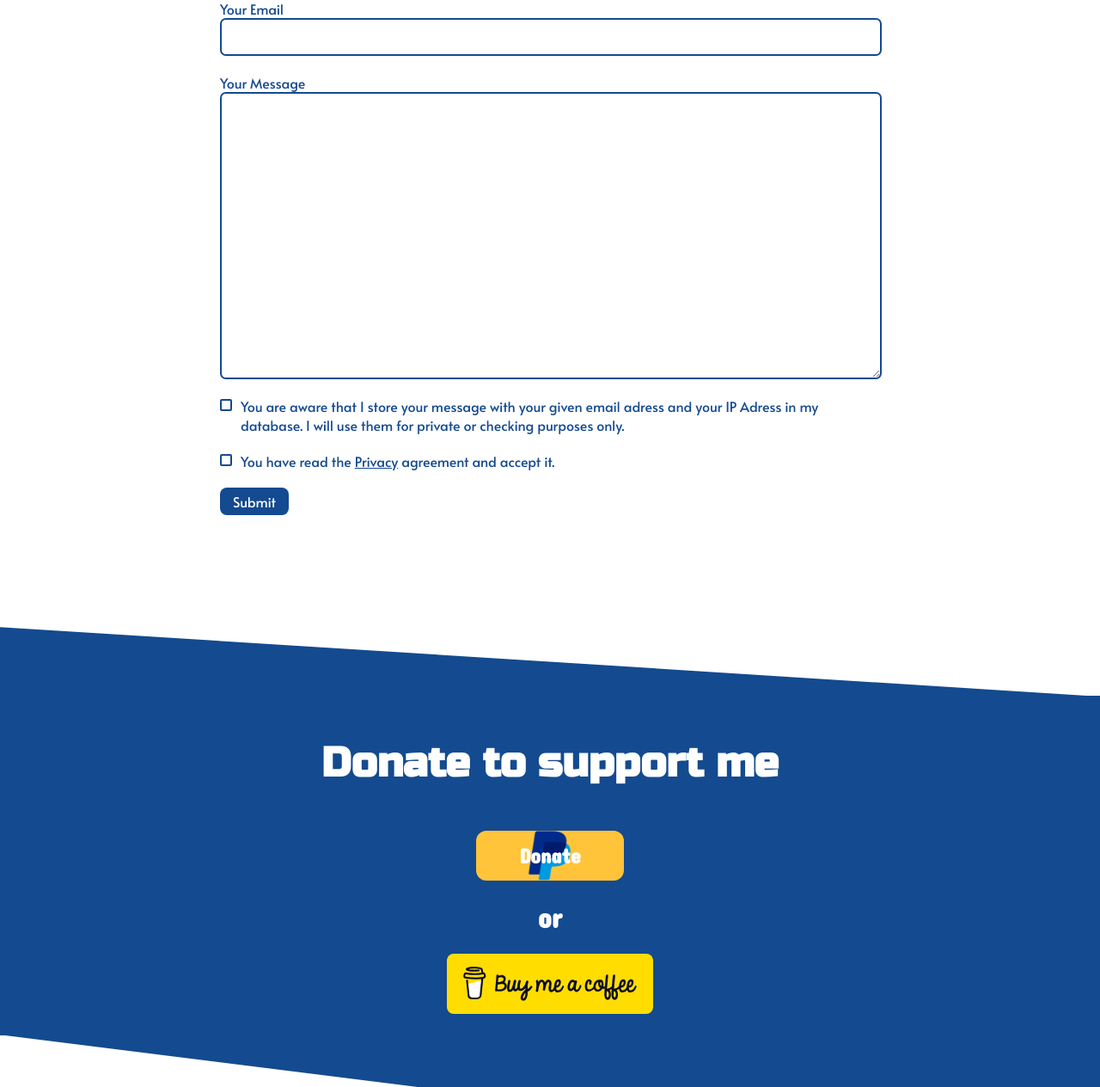
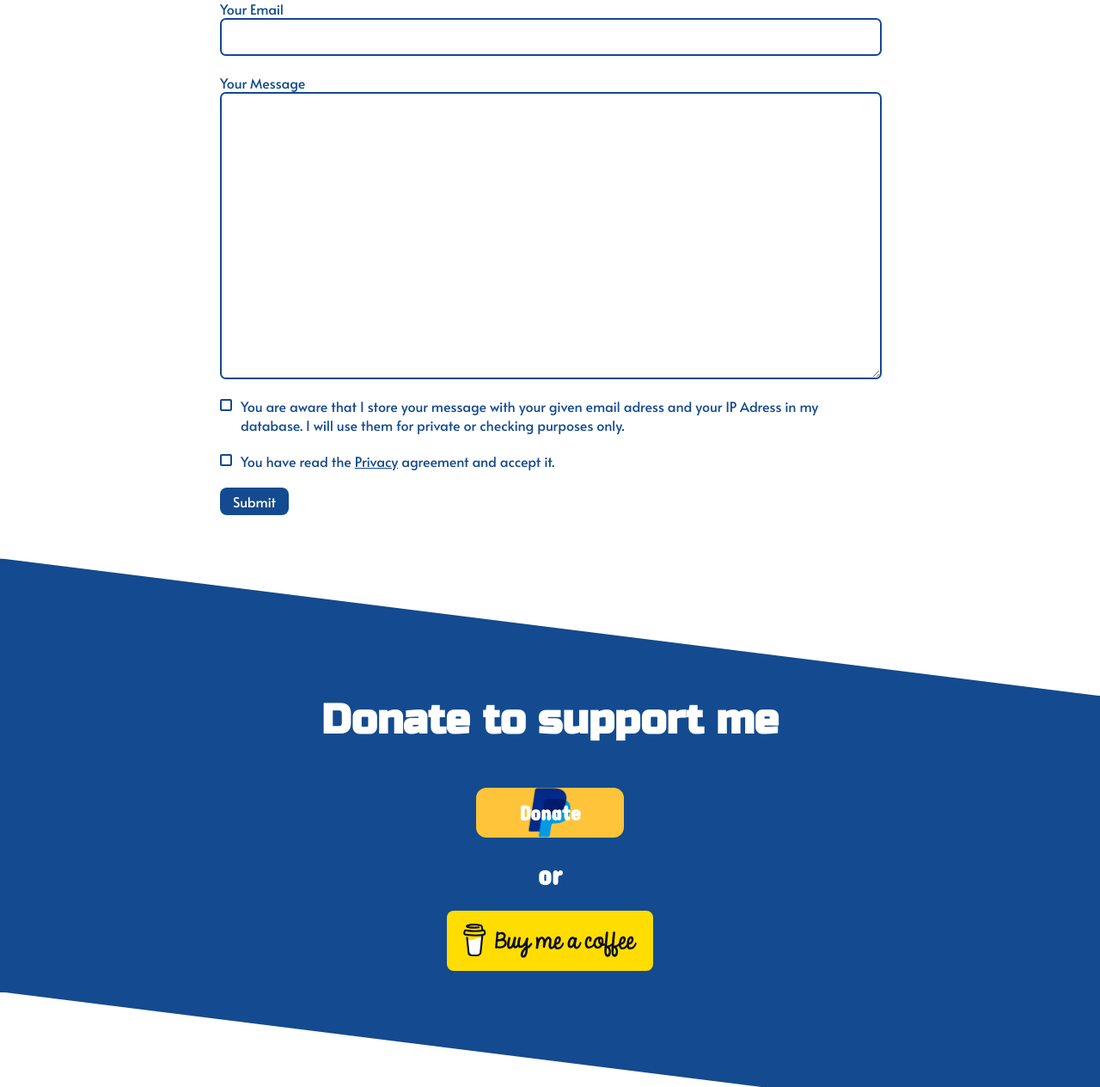
Before and after one commit to Nevah5/geeler, a PHP site: page / in a window 1280 px wide. Shown: the part 5236-6500 px from the top of the page at 86% size. Run offline with PHP 8.4, Linux system fonts and the light colour scheme.

Commit message:
changed donate section angle and title margin top

```diff
--- a/style.css
+++ b/style.css
@@ -1100,8 +1100,8 @@ nav.navbar .align_end {
   top: 0;
   -webkit-transform: translateY(0.5px);
           transform: translateY(0.5px);
-  -webkit-clip-path: polygon(-101% 101%, -101% -1%, 101% 101%);
-          clip-path: polygon(-101% 101%, -101% -1%, 101% 101%);
+  -webkit-clip-path: polygon(-1% -1%, -1% 101%, 101% 101%);
+          clip-path: polygon(-1% -1%, -1% 101%, 101% 101%);
 }
 
 .donate {
@@ -1138,7 +1138,7 @@ nav.navbar .align_end {
   font-size: 3rem;
   width: 85%;
   text-align: center;
-  margin: 50px 0 50px;
+  margin: 0 0 50px;
   color: white;
   font-family: Russo One;
 }
--- a/style.scss
+++ b/style.scss
@@ -766,7 +766,7 @@ nav.navbar{
   position: absolute;
   top: 0;
   transform: translateY(0.5px);
-  clip-path: polygon(-101% 101%, -101% -1%, 101% 101%);
+  clip-path: polygon(-1% -1%, -1% 101%, 101% 101%);
 }
 .donate{
   position: relative;
@@ -788,7 +788,7 @@ nav.navbar{
       font-size: 3rem;
       width: 85%;
       text-align: center;
-      margin: 50px 0 50px;
+      margin: 0 0 50px;
       color: white;
       font-family: Russo One;
     }
```
Also changed, not shown: 1 other file.
